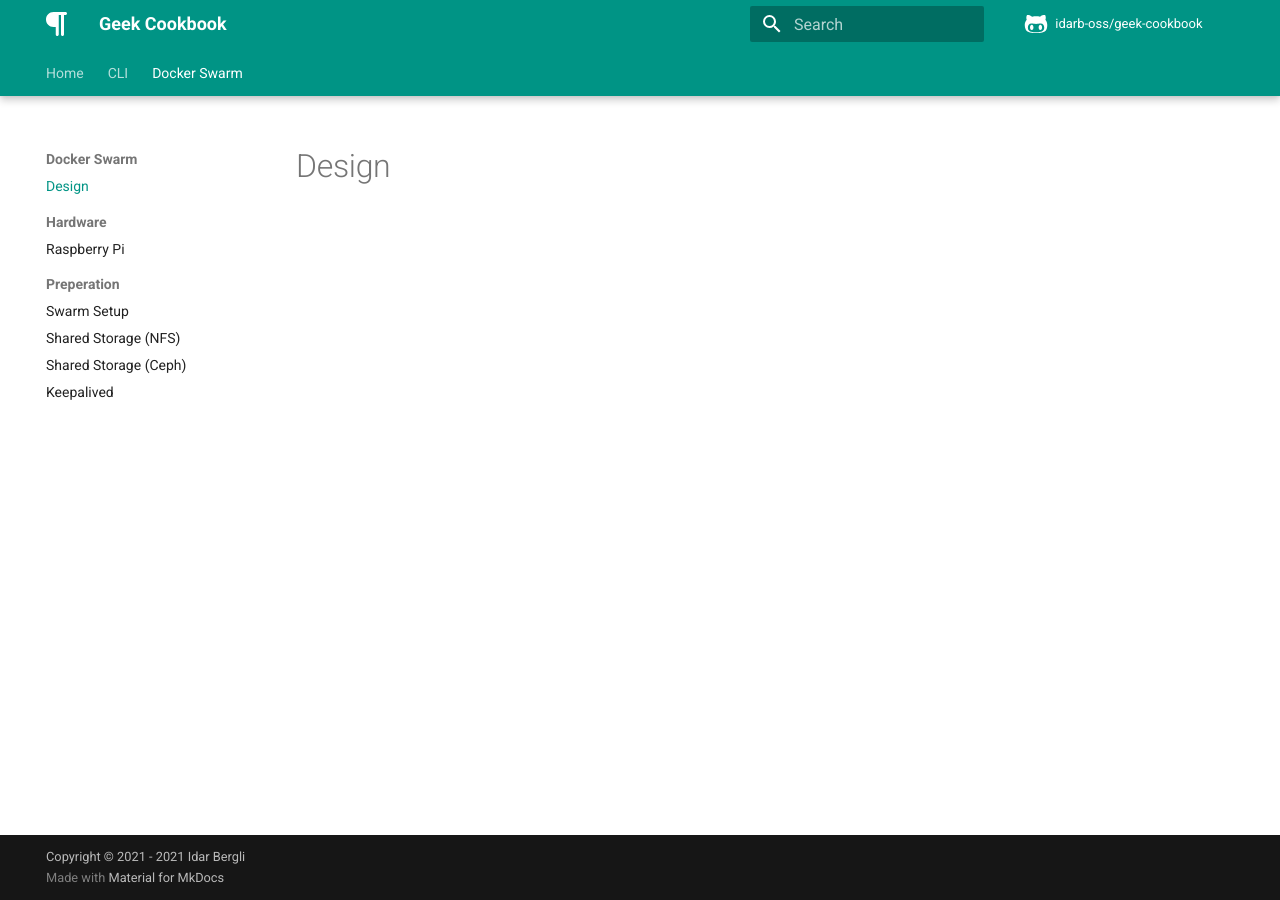
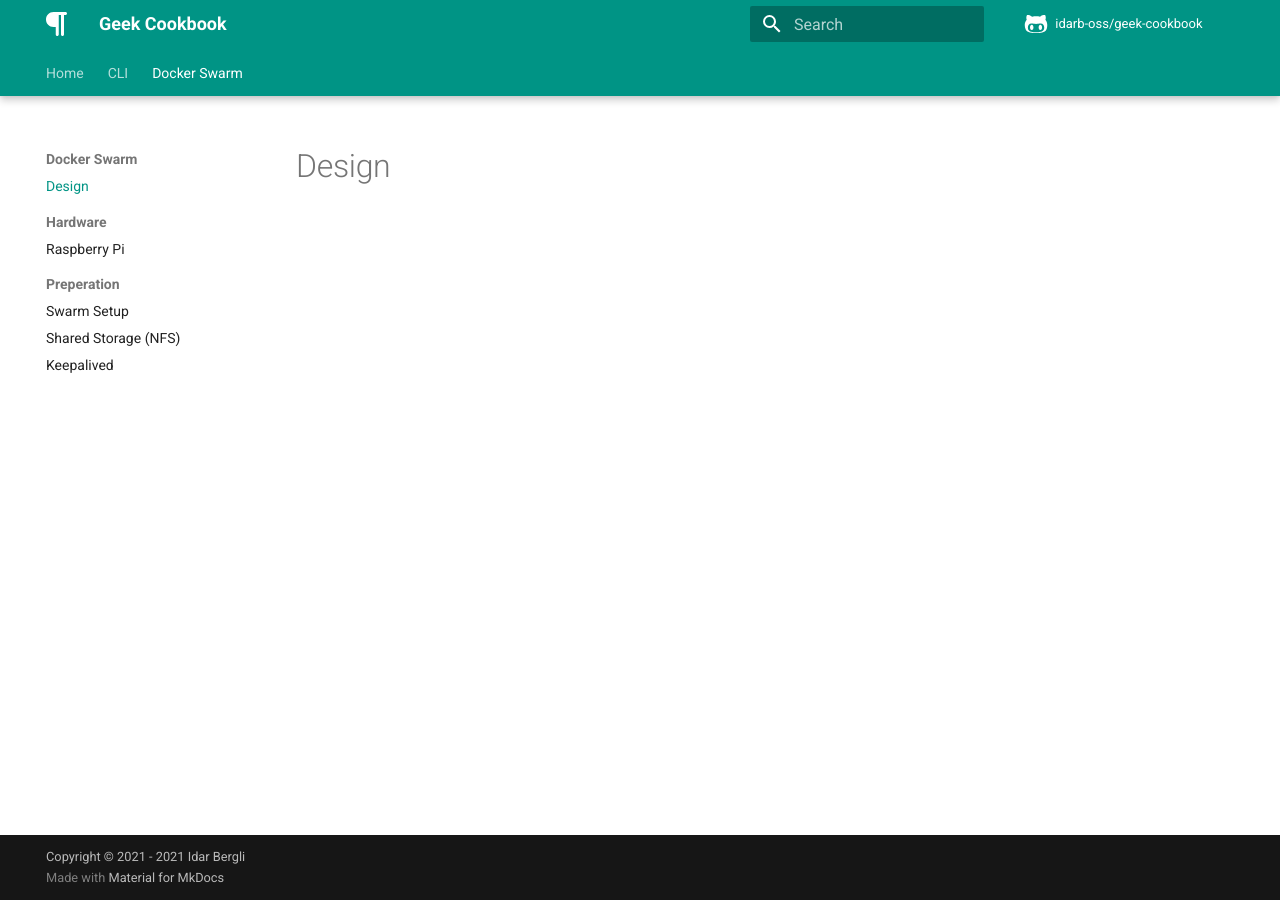
Before and after one commit to idarb-oss/geek-cookbook, an MkDocs documentation site: the page built from docs/docker-swarm/design.md, in a window 1280 px wide. Built offline with MkDocs 1.6.1 and Material for MkDocs 9.7.7, drawn with Linux system fonts in a browser that asks for light colours; comment, search, counter and statistics services are not loaded.

Commit message:
docs: :memo: Change mkdocs config to remove an empty Ceph tutorial

```diff
--- a/mkdocs.yml
+++ b/mkdocs.yml
@@ -14,7 +14,7 @@ nav:
     - 'Preperation':
       - 'Swarm Setup': 'docker-swarm/swarm-setup.md'
       - 'Shared Storage (NFS)': 'docker-swarm/nfs.md'
-      - 'Shared Storage (Ceph)': 'docker-swarm/ceph.md'
+      #- 'Shared Storage (Ceph)': 'docker-swarm/ceph.md'
       - 'Keepalived': 'docker-swarm/keepalived.md'
   #- 'Kubernetes':
   #  - 'Design': 'kubernetes/design.md'
```
